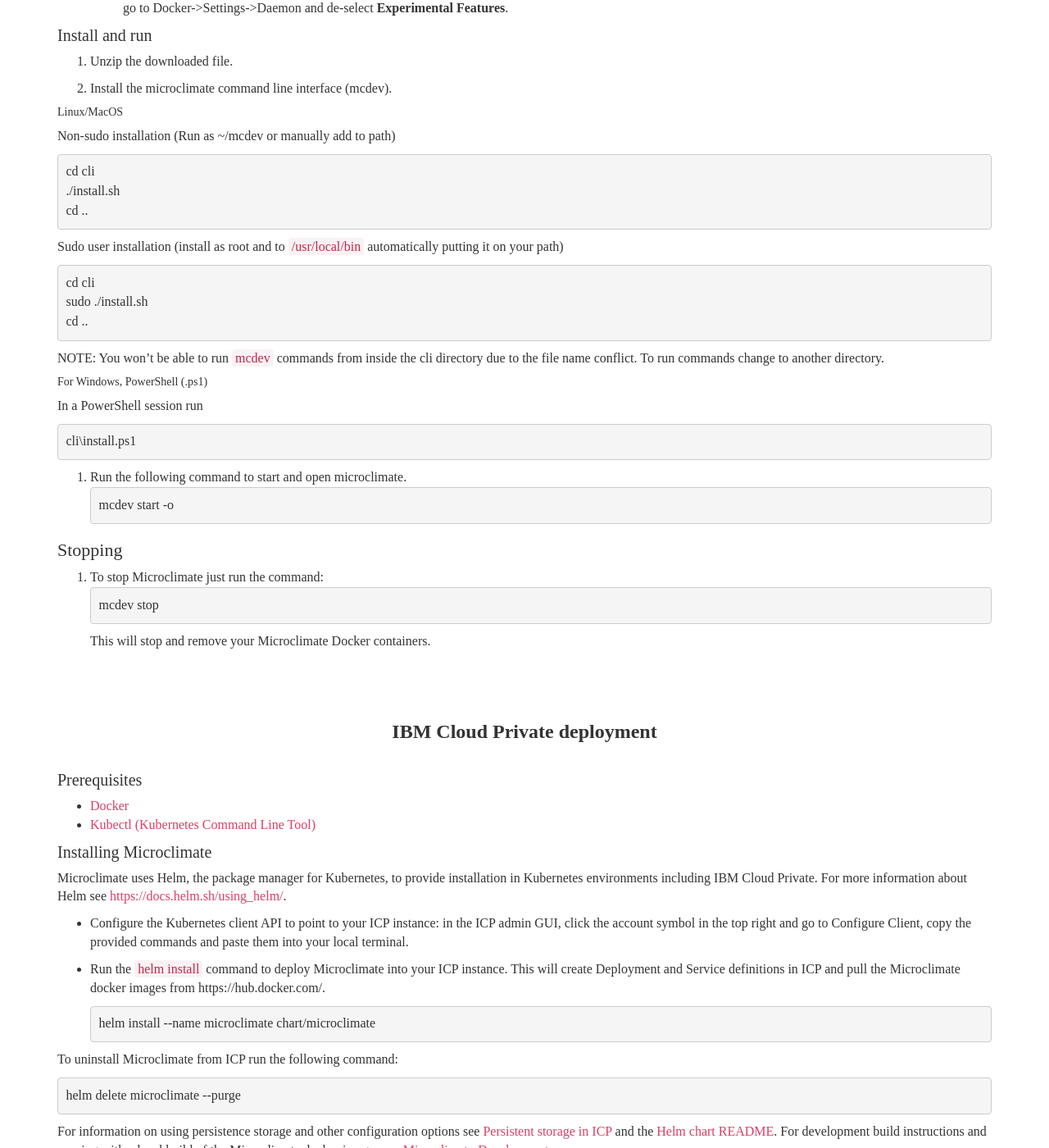
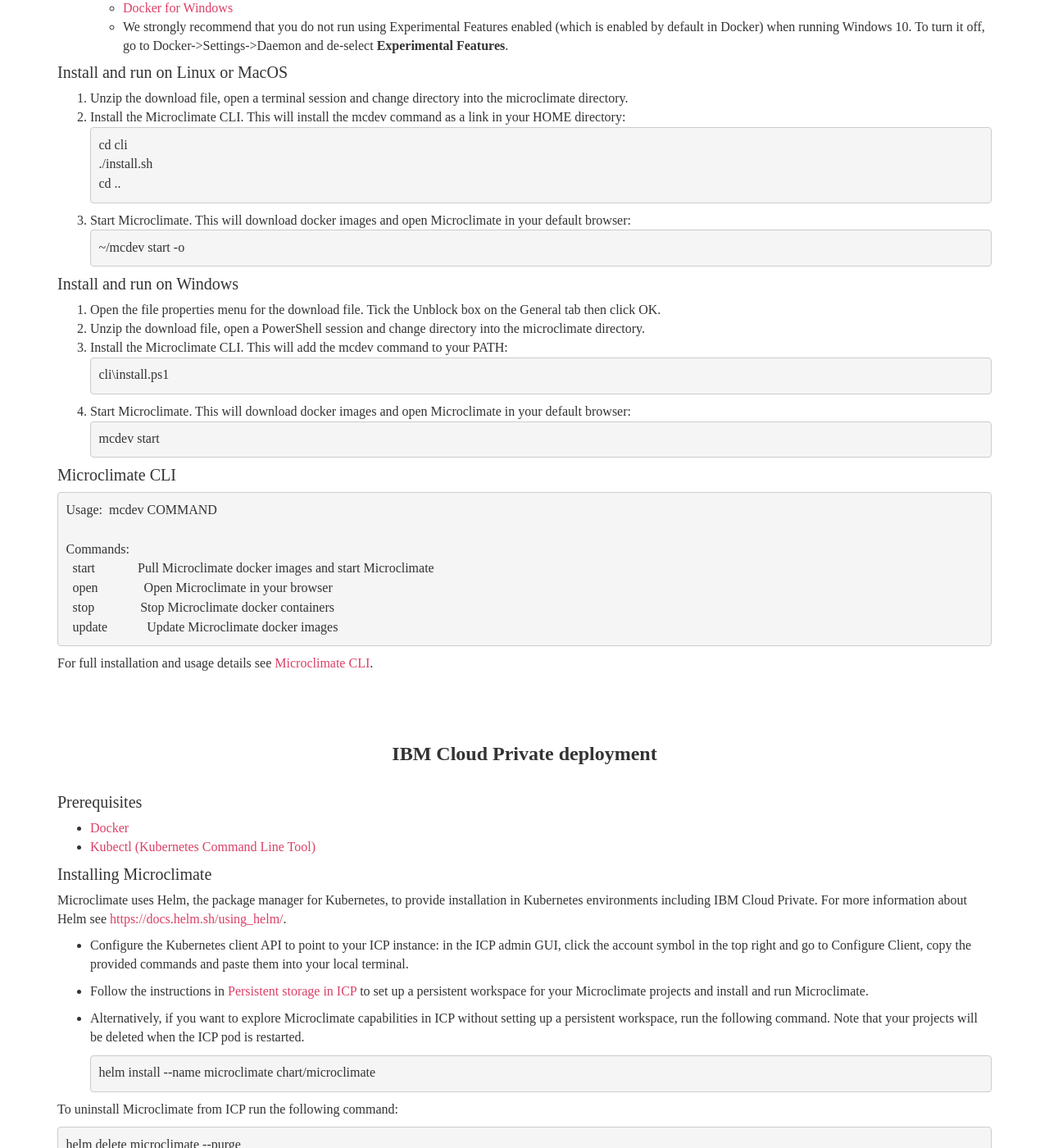
Before and after one commit to microclimate-dev2ops/microclimate-dev2ops.github.io, a Jekyll site: the page built from docPages/gettingStarted.md, in a window 1280 px wide and 1400 px high, scrolled down 961 px. Shown: the whole window at 82% size. Built offline with Jekyll 4.4.1, drawn with Linux system fonts in a browser that asks for light colours; nearby versions of some CDN libraries; some web fonts are replaced; some of the changed text lies outside the part shown.

Commit message:
update knownissues and gettingstarted

````diff
--- a/docPages/gettingStarted.md
+++ b/docPages/gettingStarted.md
@@ -27,50 +27,46 @@
   * [Run docker as a non-root user](https://docs.docker.com/engine/installation/linux/linux-postinstall/)
   * [Update docker-compose](https://docs.docker.com/compose/install/)
 * Windows only:
+  * Windows 10 or Windows Server 2016
+  * [Docker for Windows](https://www.docker.com/docker-windows)
   * We strongly recommend that you do not run using Experimental Features enabled (which is enabled by default in Docker) when running Windows 10. To turn it off, go to Docker->Settings->Daemon and de-select **Experimental Features**.
 
-#### Install and run
-
-
-1. Unzip the downloaded file.
-
-2. Install the microclimate command line interface (mcdev).
-
-
-##### Linux/MacOS
-Non-sudo installation (Run as ~/mcdev or manually add to path)
+#### Install and run on Linux or MacOS
+1. Unzip the download file, open a terminal session and change directory into the microclimate directory.
+2. Install the Microclimate CLI. This will install the mcdev command as a link in your HOME directory:
 ```
 cd cli
 ./install.sh
 cd ..
 ```
-Sudo user installation (install as root and to `/usr/local/bin` automatically putting it on your path)
+3. Start Microclimate. This will download docker images and open Microclimate in your default browser:
 ```
-cd cli
-sudo ./install.sh
-cd ..
+~/mcdev start -o
 ```
-NOTE: You won't be able to run `mcdev` commands from inside the cli directory due to the file name conflict. To run commands change to another directory.
-##### For Windows, PowerShell (.ps1)
-In a PowerShell session run
-```
+
+#### Install and run on Windows
+1. Open the file properties menu for the download file. Tick the Unblock box on the General tab then click OK.
+2. Unzip the download file, open a PowerShell session and change directory into the microclimate directory.
+3. Install the Microclimate CLI. This will add the mcdev command to your PATH:
+```bash
 cli\install.ps1
 ```
-3. Run the following command to start and open microclimate.
-```
-mcdev start -o
+4. Start Microclimate. This will download docker images and open Microclimate in your default browser:
+```bash
+mcdev start
 ```
 
+#### Microclimate CLI
+```bash
+Usage:  mcdev COMMAND
 
-### Stopping
-
-1. To stop Microclimate just run the command:
+Commands:
+  start             Pull Microclimate docker images and start Microclimate
+  open              Open Microclimate in your browser
+  stop              Stop Microclimate docker containers
+  update            Update Microclimate docker images
 ```
-mcdev stop
-```
-This will stop and remove your Microclimate Docker containers.
-
-
+For full installation and usage details see [Microclimate CLI](./cli).
 
 
 ## IBM Cloud Private deployment
@@ -85,7 +81,9 @@
 
 - Configure the Kubernetes client API to point to your ICP instance: in the ICP admin GUI, click the account symbol in the top right and go to Configure Client, copy the provided commands and paste them into your local terminal.
 
-- Run the `helm install` command to deploy Microclimate into your ICP instance. This will create Deployment and Service definitions in ICP and pull the Microclimate docker images from https://hub.docker.com/.
+- Follow the instructions in [Persistent storage in ICP](./persistent) to set up a persistent workspace for your Microclimate projects and install and run Microclimate.
+
+- Alternatively, if you want to explore Microclimate capabilities in ICP without setting up a persistent workspace, run the following command. Note that your projects will be deleted when the ICP pod is restarted.
 ```bash
 helm install --name microclimate chart/microclimate
 ```
````
Also changed, not shown: docPages/docs.md (+1 -1 lines), docPages/knownissue.md (+6 -0 lines).
